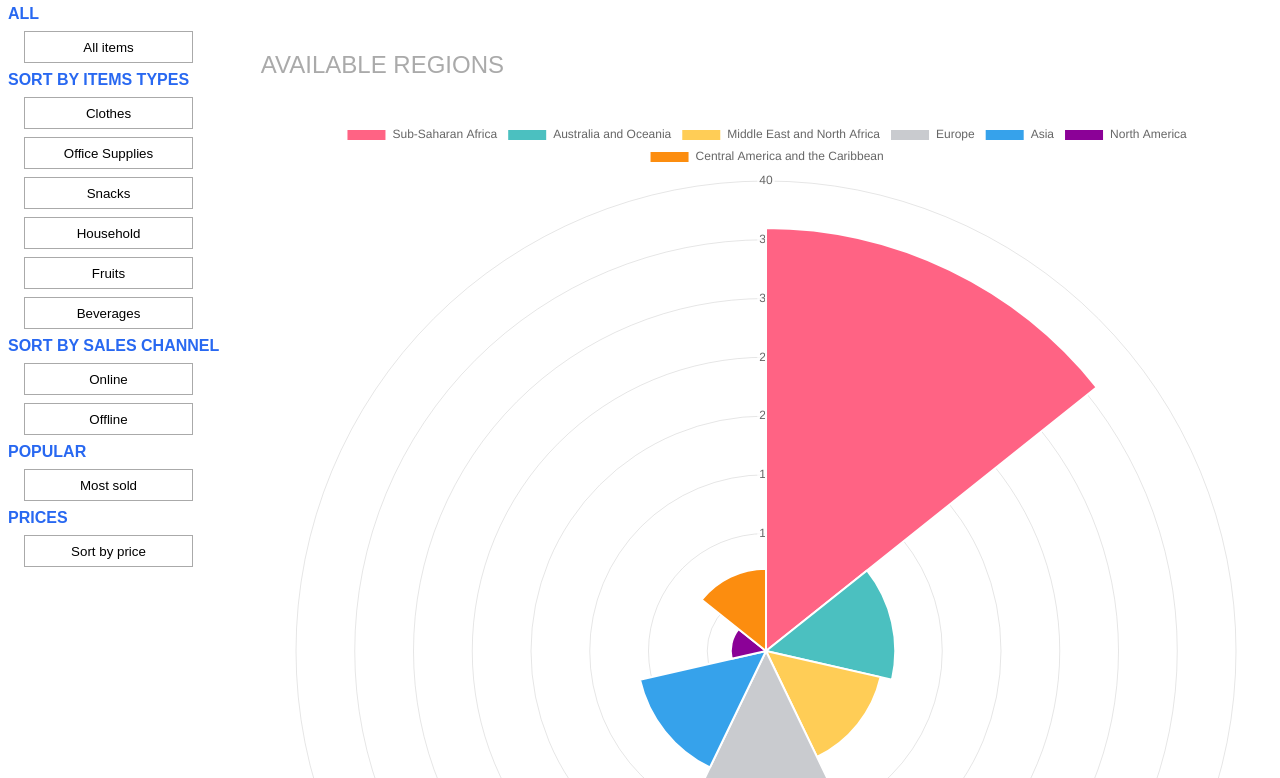
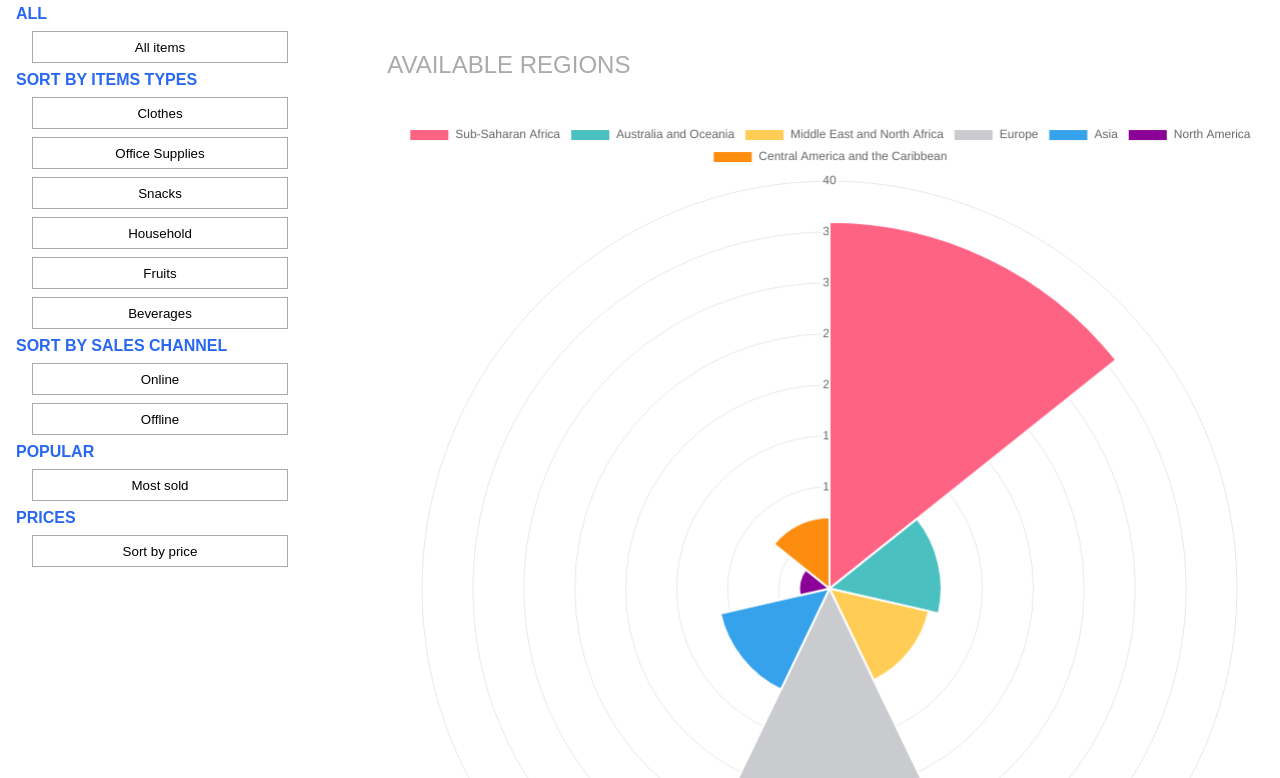
Before and after one commit to Jonathanrazakalalaina/dtc-statistics, a plain HTML site: page index.html in a window 1280 px wide. Shown: the part 85-863 px from the top of the page. Drawn offline with nearby package versions, Linux system fonts and the light colour scheme.

Commit message:
fix styles...

```diff
--- a/styles.css
+++ b/styles.css
@@ -42,22 +42,23 @@ button:hover,
 }
 
 .btnGroup {
-    width: 20%;
+    width: 30%;
     display: flex;
     flex-direction: column;
-    gap: 0.5rem;
 }
 
 .btnGroup > div {
     position: fixed;
+    left: 1rem;
     top: 1rem;
     height: 100vh;
     overflow-y: scroll;
     bottom: 1rem;
+    width: 25%;
 }
 
 .results {
-    width: 80%;
+    width: 70%;
 }
 
 .display {
@@ -113,6 +114,7 @@ button:hover,
     border: none;
     background: #333;
     color: #fff;
+    border-radius: 0 30px 30px 0;
 }
 
 h6 {
```
